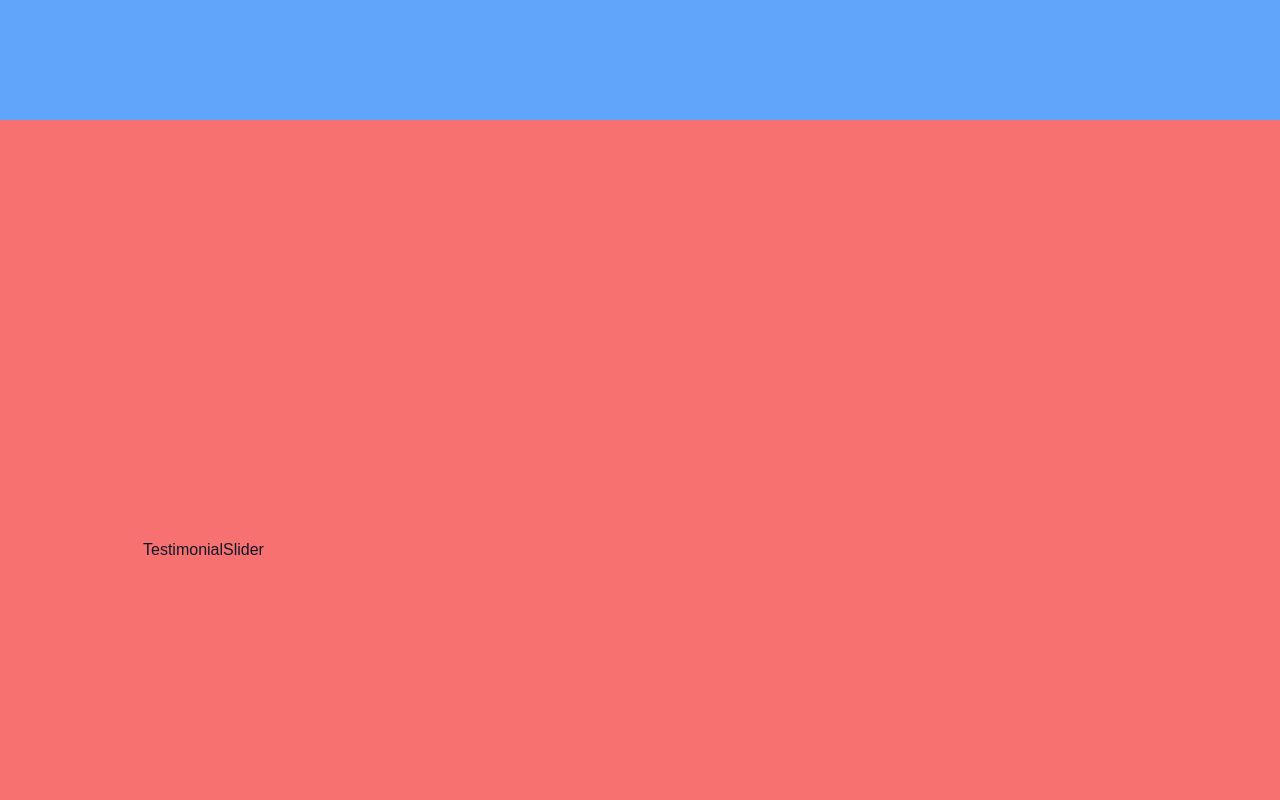
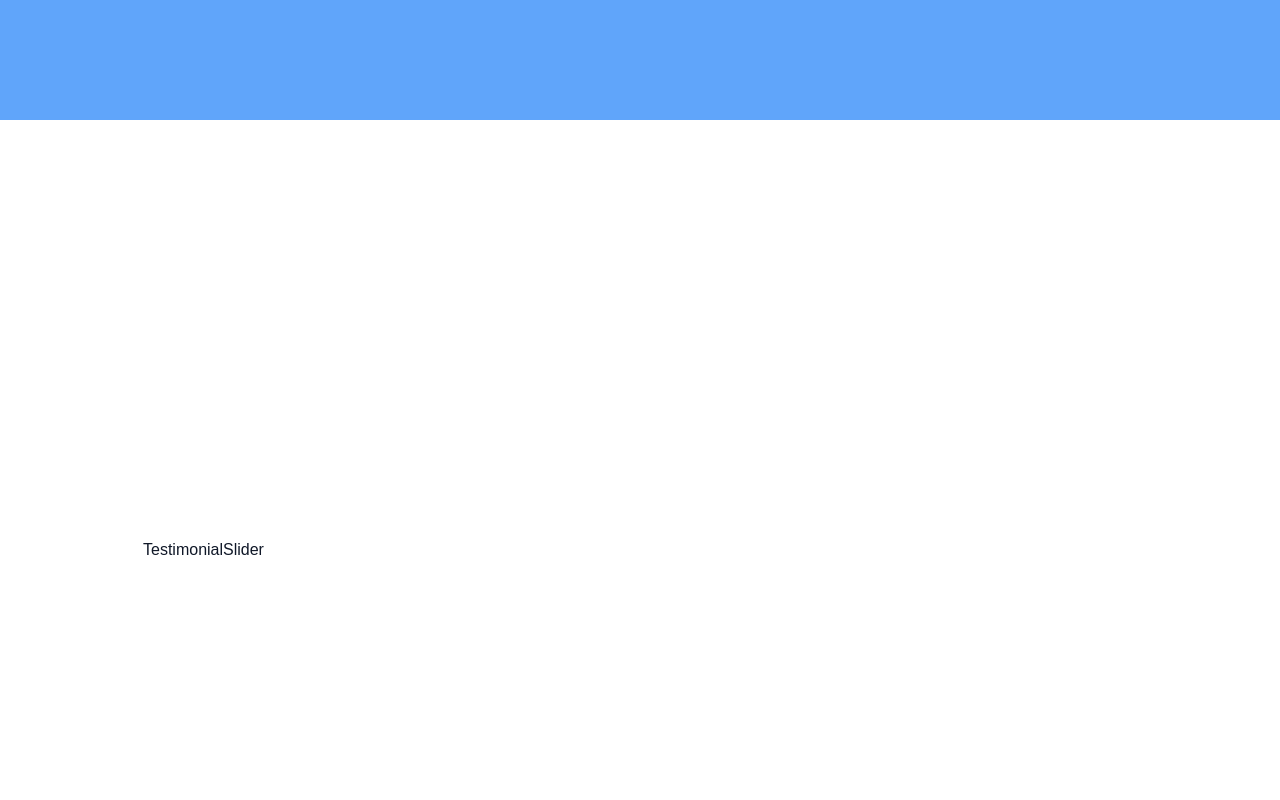
Before and after one commit to Lindapazw/MastracchioStudio, a Next.js app: page / in a window 1280 px wide. Shown: the part 3080-3880 px from the top of the page. Built offline with nearby package versions, Linux system fonts and the light colour scheme.

Commit message:
delete bg color in Testimonial section

```diff
--- a/src/app/components/Testimonial.js
+++ b/src/app/components/Testimonial.js
@@ -3,7 +3,7 @@ import TestimonialSlider from './TestimonialSlider';
 
 const Testimonial = () => {
     return (
-        <section className="section flex items-center bg-red-400" id="testimonial">
+        <section className="section flex items-center" id="testimonial">
             <div className='container mx-auto'>
                 <TestimonialSlider/>
             </div>
```
